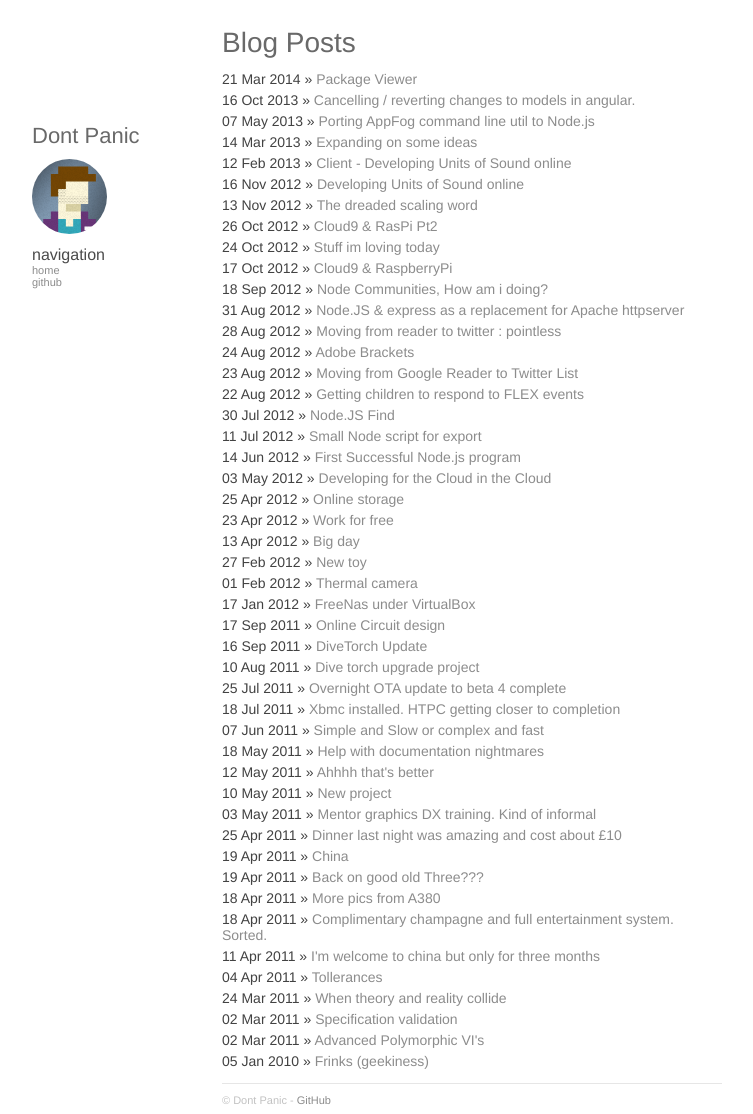
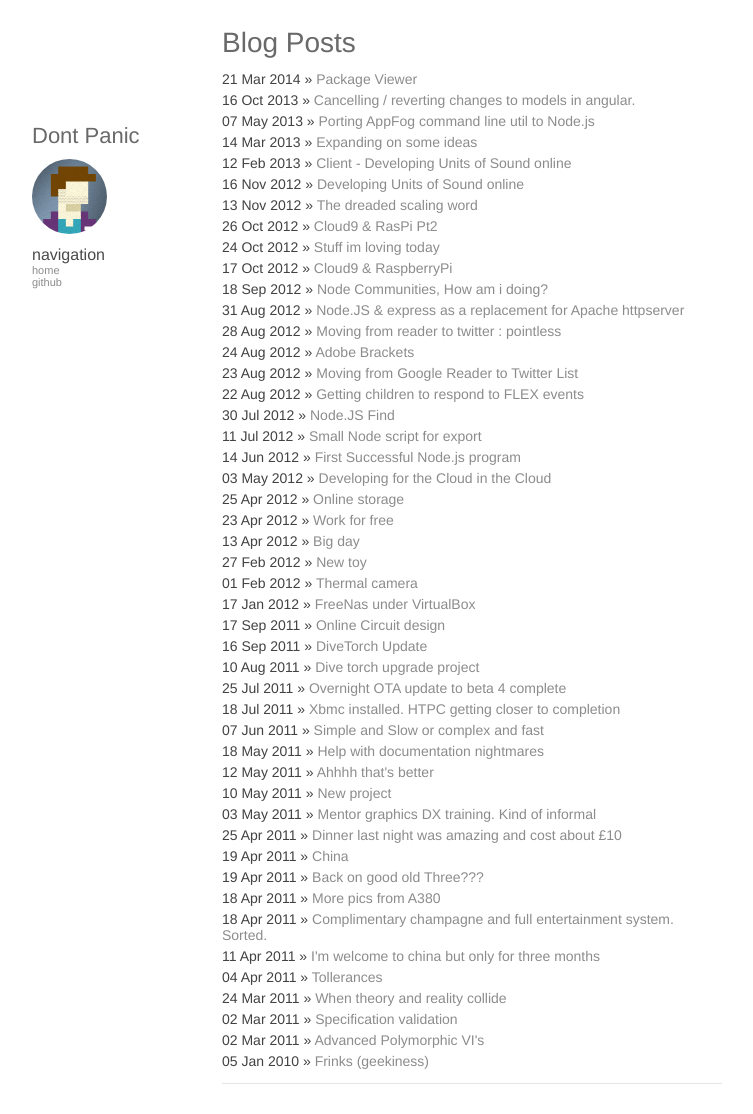
Before and after one commit to chrismatheson/chrismatheson.github.io, a Jekyll site: the page built from index.html, in a window 1280 px wide. Shown: the whole page, without its empty margins (258-1011 px from the left). Built offline with Jekyll 4.4.1, drawn with Linux system fonts in a browser that asks for light colours; Markdown is read by kramdown in place of the engine named in the settings.

Commit message:
dont need the copy crap at the bottom

```diff
--- a/_layouts/default.html
+++ b/_layouts/default.html
@@ -40,10 +40,7 @@
 				{{ content }}
 
 				<footer>
-					&copy; {{ site.name }}
-					{% if site.github %}
-						- <a href="{{ site.github }}">{{ site.github }}</a>
-					{% endif %}
+
 				</footer>
 			</div>
 
```
